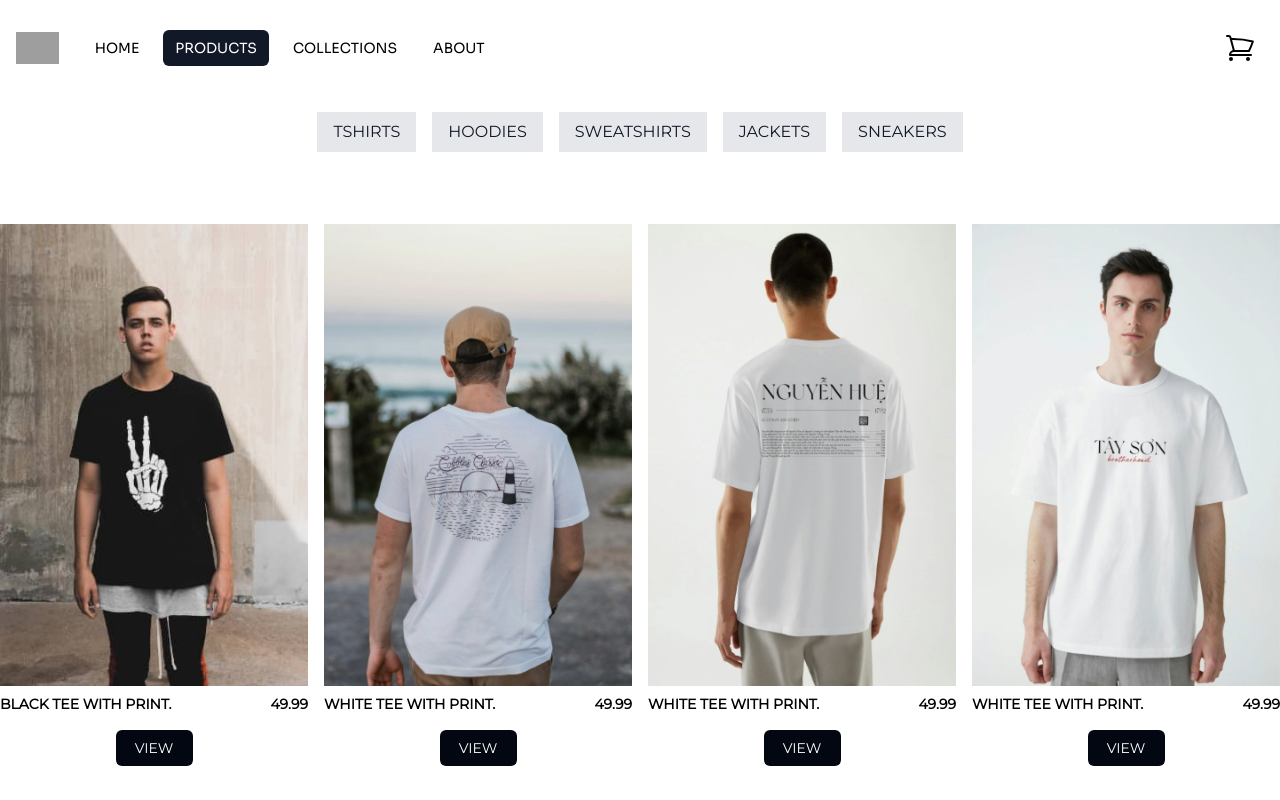
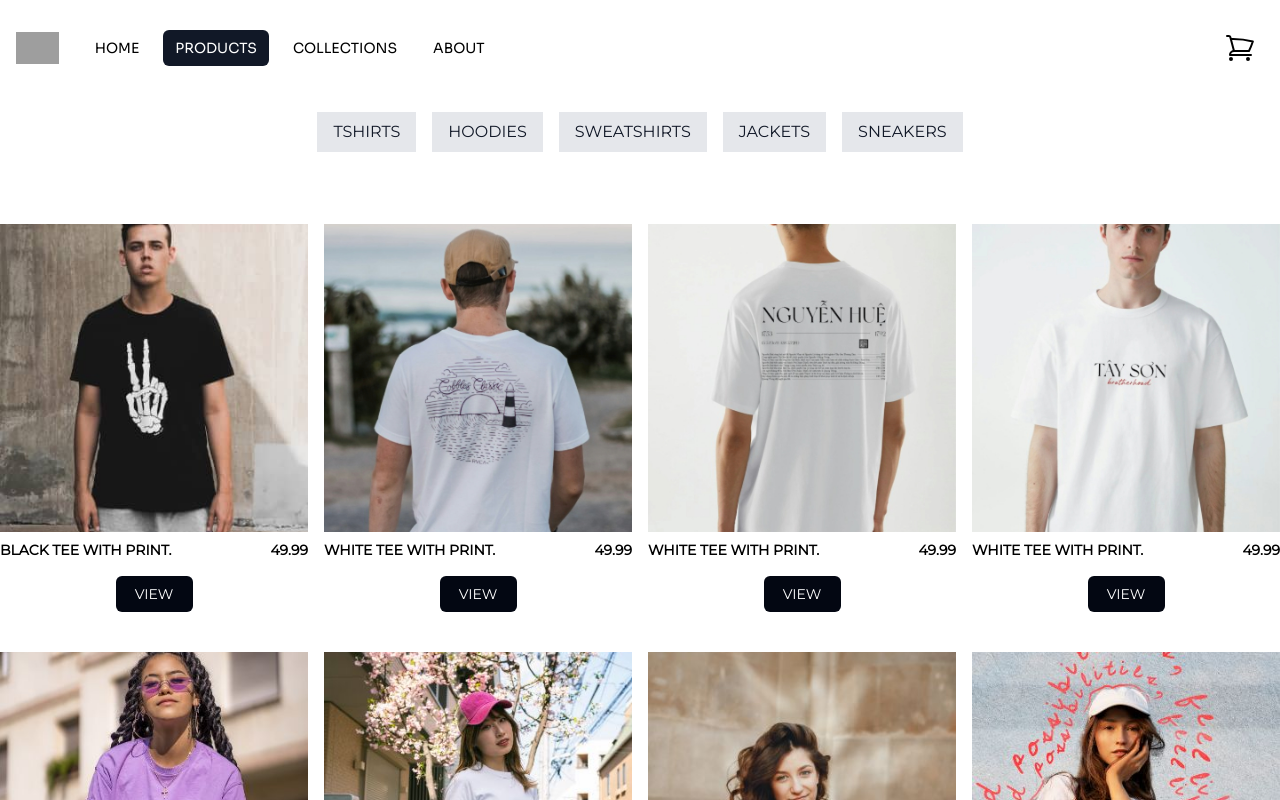
Before and after one commit to h4m24-a/ecommerce-shopping-cart, a React (Vite) app: page /pages/productpage in a window 1280 px wide. Shown: the top 800 px of the page. Built offline with nearby package versions, Linux system fonts and the light colour scheme; grey boxes are pictures that could not be loaded.

Commit message:
added an aspect ratio on product images

```diff
--- a/src/pages/ProductPage.jsx
+++ b/src/pages/ProductPage.jsx
@@ -36,6 +36,7 @@ const ProductPage = () => {
                       description={product.description}
                       textStyle="text-center mt-2 mb-2 flex flex-row  item-center justify-between text-black"
                       imageSrc ={product.imageSrc}
+                      imageStyle="aspect-square object-cover hover:outline"
                       price={product.price}
                       moreInfo={() => navigate(`/products/${product?.id}`)}
                     />
```
